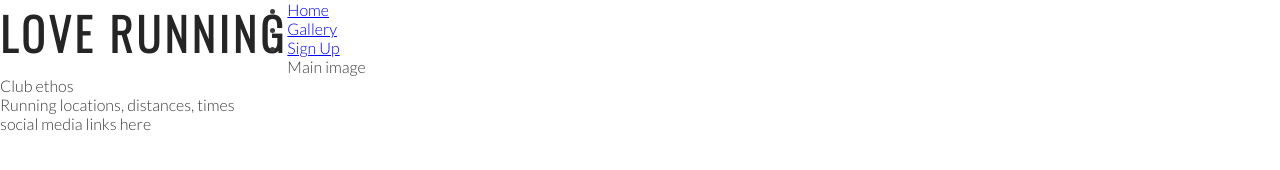
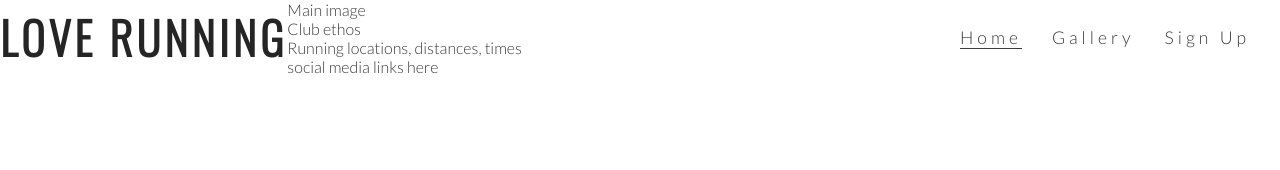
Before and after one commit to NgenNo9/love-running-essentials-project-buildalong, a plain HTML site: page index.html in a window 1280 px wide. Drawn offline with nearby package versions, Linux system fonts and the light colour scheme.

Commit message:
Complete header styling

```diff
--- a/assets/CSS/style.css
+++ b/assets/CSS/style.css
@@ -25,3 +25,33 @@ h1, h2 {
     float: left;
     font-size: 280%;
 }
+
+#menu {
+    font-size: 110%;
+    letter-spacing: 4px;
+    float: right;
+}
+
+#menu li {
+    float: left;
+    list-style-type: none;
+    margin-right: 30px;
+    text-align: right;
+}
+
+#menu a {
+    text-decoration: none;
+    color: inherit;
+}
+
+#menu, #logo {
+    line-height: 75px;
+}
+
+#menu a:hover {
+    border-bottom: 1px solid #3a3a3a;
+}
+
+.active {
+    border-bottom: 1px solid #3a3a3a;
+}
--- a/index.html
+++ b/index.html
@@ -16,8 +16,8 @@
             <h1 id="logo">Love Running</h1>
         </a>
         <nav>
-            <ul>
-                <li><a href="index.html">Home</a></li>
+            <ul id="menu">
+                <li><a href="index.html" class="active">Home</a></li>
                 <li><a href="#">Gallery</a></li>
                 <li><a href="#">Sign Up</a></li>
             </ul>
```
